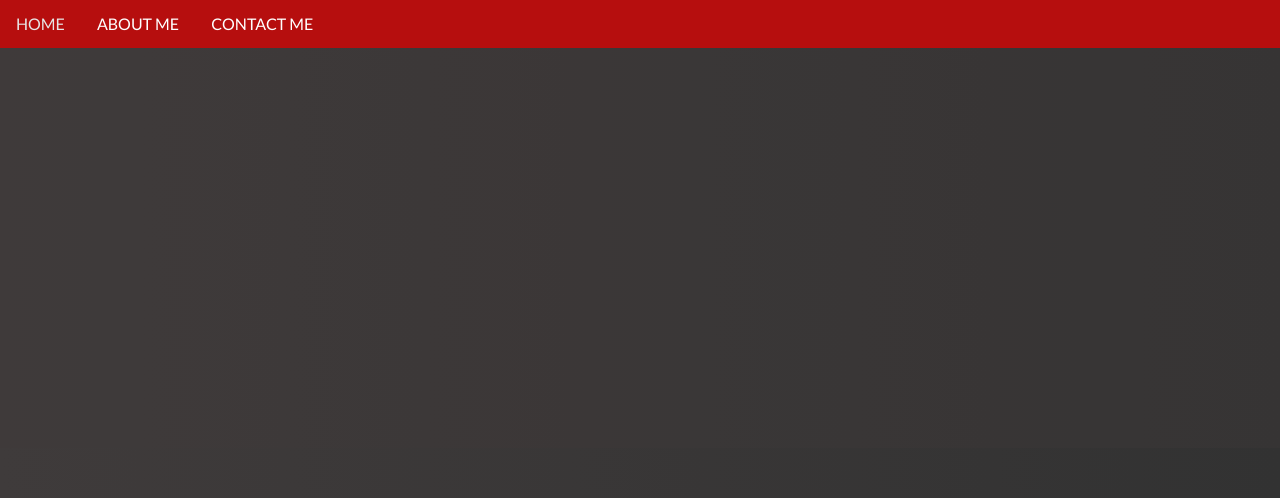
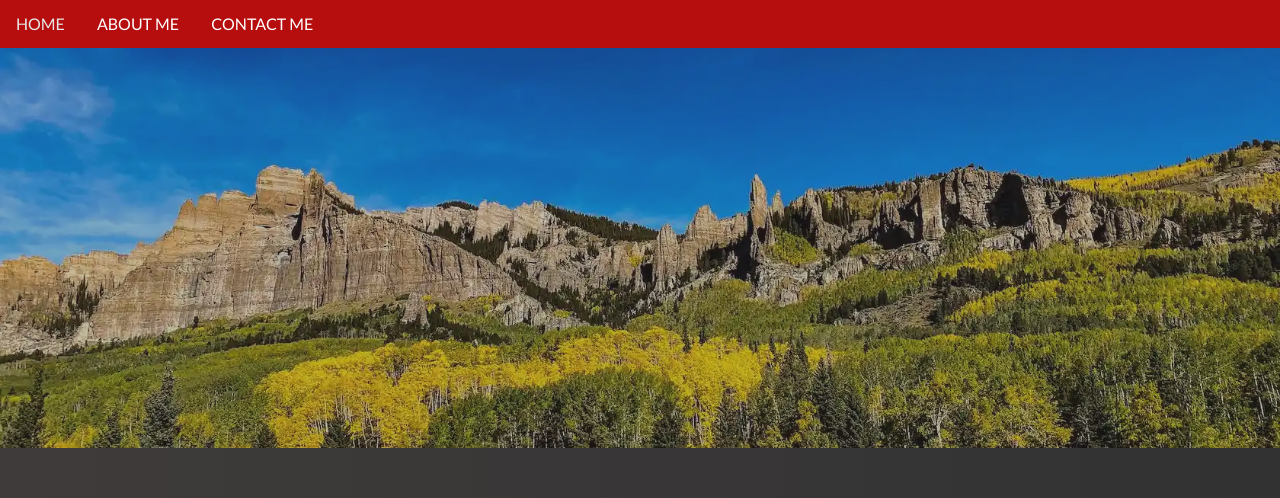
Before and after one commit to Schmidt217/My-Website, a website built with Parcel: page about/index.html in a window 1280 px wide. Shown: the top 498 px of the page. Built offline with nearby package versions, Linux system fonts and the light colour scheme.

Commit message:
adding bg image in about section

```diff
--- a/about/about-styles.css
+++ b/about/about-styles.css
@@ -60,7 +60,7 @@ li a:hover {
 /* top image */
 
 .content .bg-image {
-	background-image: url("/images/castles.jpg");
+	background-image: url("../images/castles.webp");
 	background-position: 0 80%;
 	background-size: cover;
 	margin: 0;
```
